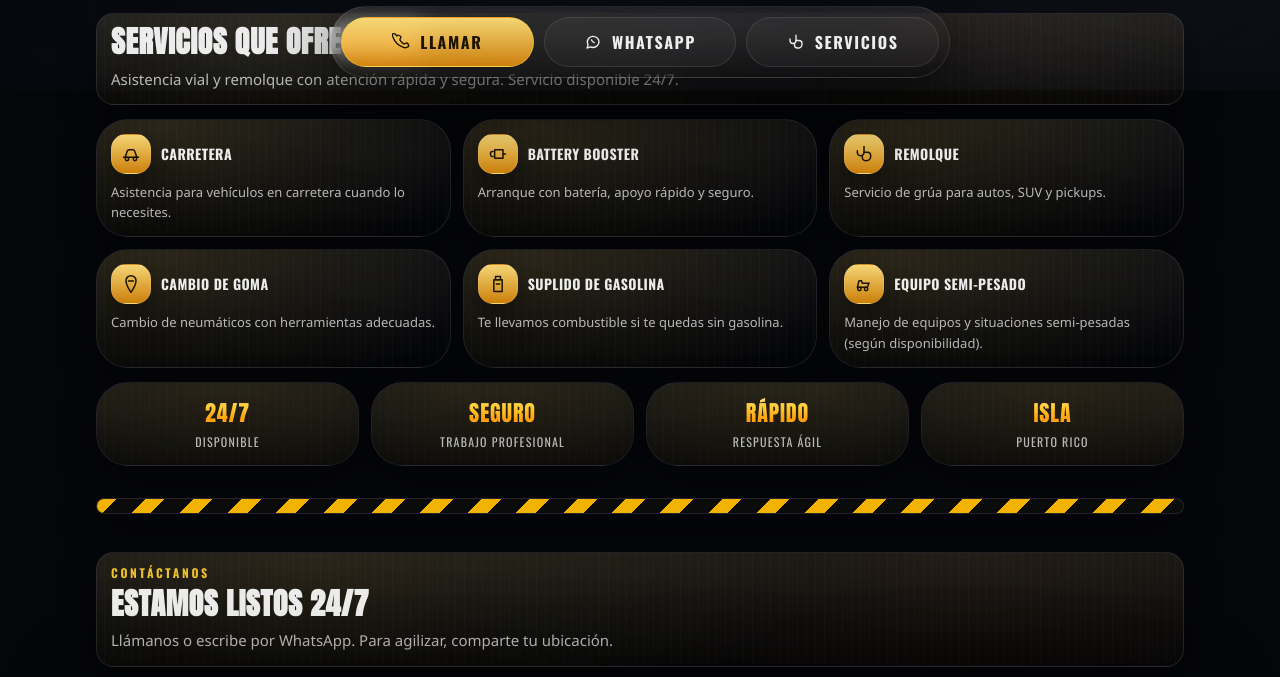
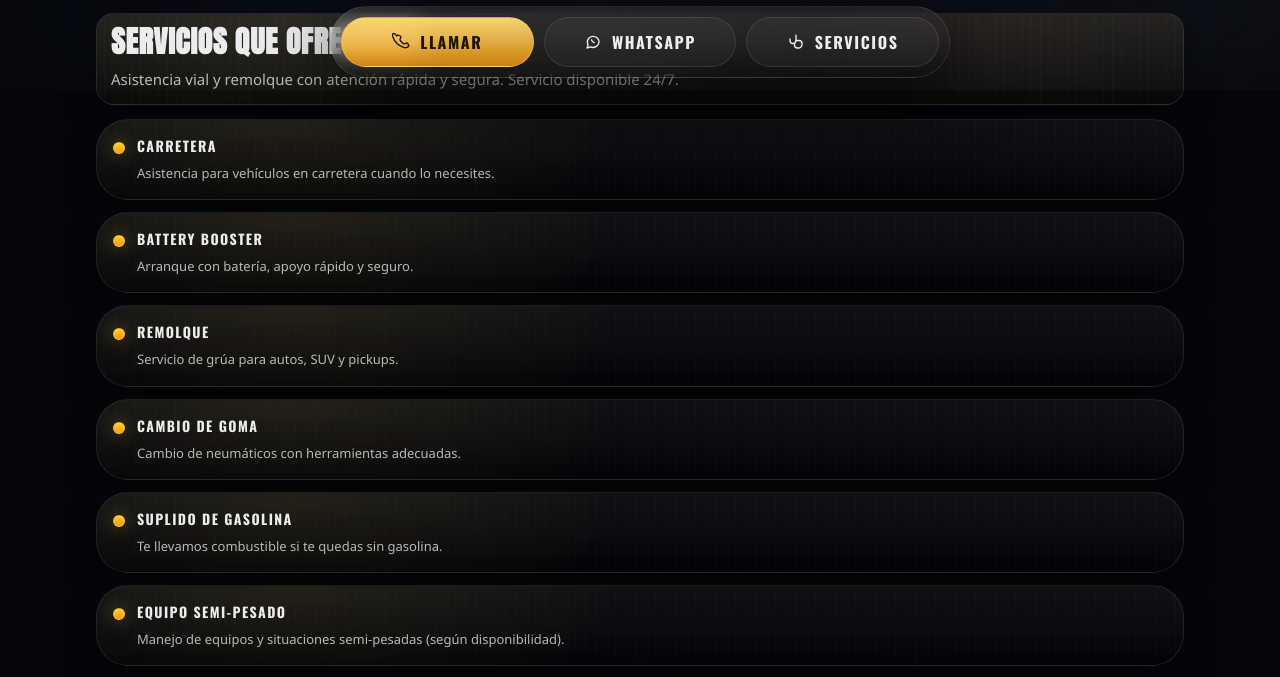
Before and after one commit to NavarroTowing/navarro-towing, a plain HTML site: page index.html in a window 1280 px wide. Shown: the part 710-1387 px from the top of the page. Drawn offline with nearby package versions, Linux system fonts and the light colour scheme.

Commit message:
Update index.html

```diff
--- a/index.html
+++ b/index.html
@@ -877,88 +877,56 @@
         <p class="lead">Asistencia vial y remolque con atención rápida y segura. Servicio disponible 24/7.</p>
       </div>
 
-      <div class="cards">
-        <div class="card">
-          <div class="card-title">
-            <div class="mini" aria-hidden="true">
-              <svg viewBox="0 0 24 24" fill="none">
-                <path d="M3 16h18" stroke="currentColor" stroke-width="1.8" stroke-linecap="round"/>
-                <path d="M5 16l2.5-7.5A2.5 2.5 0 0 1 9.9 7h4.2a2.5 2.5 0 0 1 2.4 1.7L19 16" stroke="currentColor" stroke-width="1.8" stroke-linecap="round" stroke-linejoin="round"/>
-                <path d="M7.2 16a2 2 0 1 0 0 4 2 2 0 0 0 0-4ZM16.8 16a2 2 0 1 0 0 4 2 2 0 0 0 0-4Z" stroke="currentColor" stroke-width="1.8"/>
-              </svg>
+      <div class="services-list" aria-label="Lista de servicios">
+  <div class="service-item">
+    <div class="service-head">
+      <span class="bullet" aria-hidden="true"></span>
+      <h5 class="service-title">Carretera</h5>
     </div>
-            <div><b>Carretera</b></div>
-          </div>
-          <p>Asistencia para vehículos en carretera cuando lo necesites.</p>
+    <p class="service-desc">Asistencia para vehículos en carretera cuando lo necesites.</p>
   </div>
 
-        <div class="card">
-          <div class="card-title">
-            <div class="mini" aria-hidden="true">
-              <svg viewBox="0 0 24 24" fill="none">
-                <path d="M8 7h10v10H8z" stroke="currentColor" stroke-width="1.8" stroke-linejoin="round"/>
-                <path d="M6 9H5a2 2 0 0 0-2 2v2a2 2 0 0 0 2 2h1" stroke="currentColor" stroke-width="1.8" stroke-linecap="round"/>
-                <path d="M18 12h3" stroke="currentColor" stroke-width="1.8" stroke-linecap="round"/>
-              </svg>
+  <div class="service-item">
+    <div class="service-head">
+      <span class="bullet" aria-hidden="true"></span>
+      <h5 class="service-title">Battery booster</h5>
     </div>
-            <div><b>Battery booster</b></div>
-          </div>
-          <p>Arranque con batería, apoyo rápido y seguro.</p>
+    <p class="service-desc">Arranque con batería, apoyo rápido y seguro.</p>
   </div>
 
-        <div class="card">
-          <div class="card-title">
-            <div class="mini" aria-hidden="true">
-              <svg viewBox="0 0 24 24" fill="none">
-                <path d="M12 3v7a4 4 0 1 1-8 0V8" stroke="currentColor" stroke-width="1.8" stroke-linecap="round"/>
-                <path d="M12 10h4a4 4 0 0 1 4 4v1a5 5 0 0 1-5 5h-1a4 4 0 0 1-4-4v-1" stroke="currentColor" stroke-width="1.8" stroke-linecap="round" stroke-linejoin="round"/>
-              </svg>
+  <div class="service-item">
+    <div class="service-head">
+      <span class="bullet" aria-hidden="true"></span>
+      <h5 class="service-title">Remolque</h5>
     </div>
-            <div><b>Remolque</b></div>
-          </div>
-          <p>Servicio de grúa para autos, SUV y pickups.</p>
+    <p class="service-desc">Servicio de grúa para autos, SUV y pickups.</p>
   </div>
 
-        <div class="card">
-          <div class="card-title">
-            <div class="mini" aria-hidden="true">
-              <svg viewBox="0 0 24 24" fill="none">
-                <path d="M12 2a6 6 0 0 0-6 6c0 5 6 14 6 14s6-9 6-14a6 6 0 0 0-6-6Z" stroke="currentColor" stroke-width="1.8" stroke-linecap="round" stroke-linejoin="round"/>
-                <path d="M9 8.5h6" stroke="currentColor" stroke-width="1.8" stroke-linecap="round"/>
-              </svg>
+  <div class="service-item">
+    <div class="service-head">
+      <span class="bullet" aria-hidden="true"></span>
+      <h5 class="service-title">Cambio de goma</h5>
     </div>
-            <div><b>Cambio de goma</b></div>
-          </div>
-          <p>Cambio de neumáticos con herramientas adecuadas.</p>
+    <p class="service-desc">Cambio de neumáticos con herramientas adecuadas.</p>
   </div>
 
-        <div class="card">
-          <div class="card-title">
-            <div class="mini" aria-hidden="true">
-              <svg viewBox="0 0 24 24" fill="none">
-                <path d="M7 7h10v14H7z" stroke="currentColor" stroke-width="1.8" stroke-linejoin="round"/>
-                <path d="M9 3h6v4H9z" stroke="currentColor" stroke-width="1.8" stroke-linejoin="round"/>
-                <path d="M10 12h4" stroke="currentColor" stroke-width="1.8" stroke-linecap="round"/>
-              </svg>
+  <div class="service-item">
+    <div class="service-head">
+      <span class="bullet" aria-hidden="true"></span>
+      <h5 class="service-title">Suplido de gasolina</h5>
     </div>
-            <div><b>Suplido de gasolina</b></div>
-          </div>
-          <p>Te llevamos combustible si te quedas sin gasolina.</p>
+    <p class="service-desc">Te llevamos combustible si te quedas sin gasolina.</p>
   </div>
 
-        <div class="card">
-          <div class="card-title">
-            <div class="mini" aria-hidden="true">
-              <svg viewBox="0 0 24 24" fill="none">
-                <path d="M4 16h12l2-5h-8l-1-3H6z" stroke="currentColor" stroke-width="1.8" stroke-linejoin="round"/>
-                <path d="M6.5 16a2 2 0 1 0 0 4 2 2 0 0 0 0-4ZM14.5 16a2 2 0 1 0 0 4 2 2 0 0 0 0-4Z" stroke="currentColor" stroke-width="1.8"/>
-              </svg>
+  <div class="service-item">
+    <div class="service-head">
+      <span class="bullet" aria-hidden="true"></span>
+      <h5 class="service-title">Equipo semi-pesado</h5>
     </div>
-            <div><b>Equipo semi-pesado</b></div>
-          </div>
-          <p>Manejo de equipos y situaciones semi-pesadas (según disponibilidad).</p>
+    <p class="service-desc">Manejo de equipos y situaciones semi-pesadas (según disponibilidad).</p>
   </div>
 </div>
+
 
       <div class="stats">
         <div class="stat"><div class="n">24/7</div><div class="t">Disponible</div></div>
```
Lines whose indentation alone changed are shown as unchanged.
